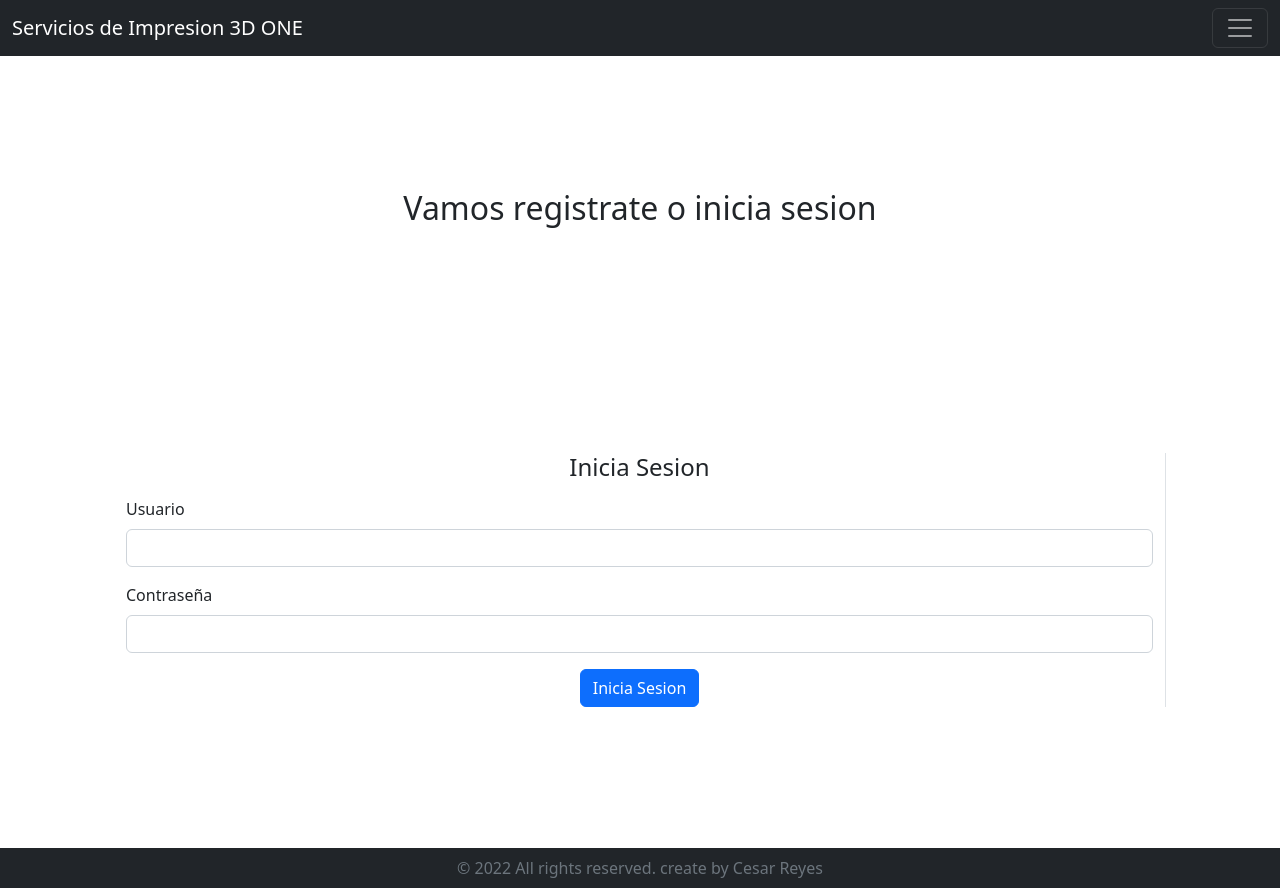
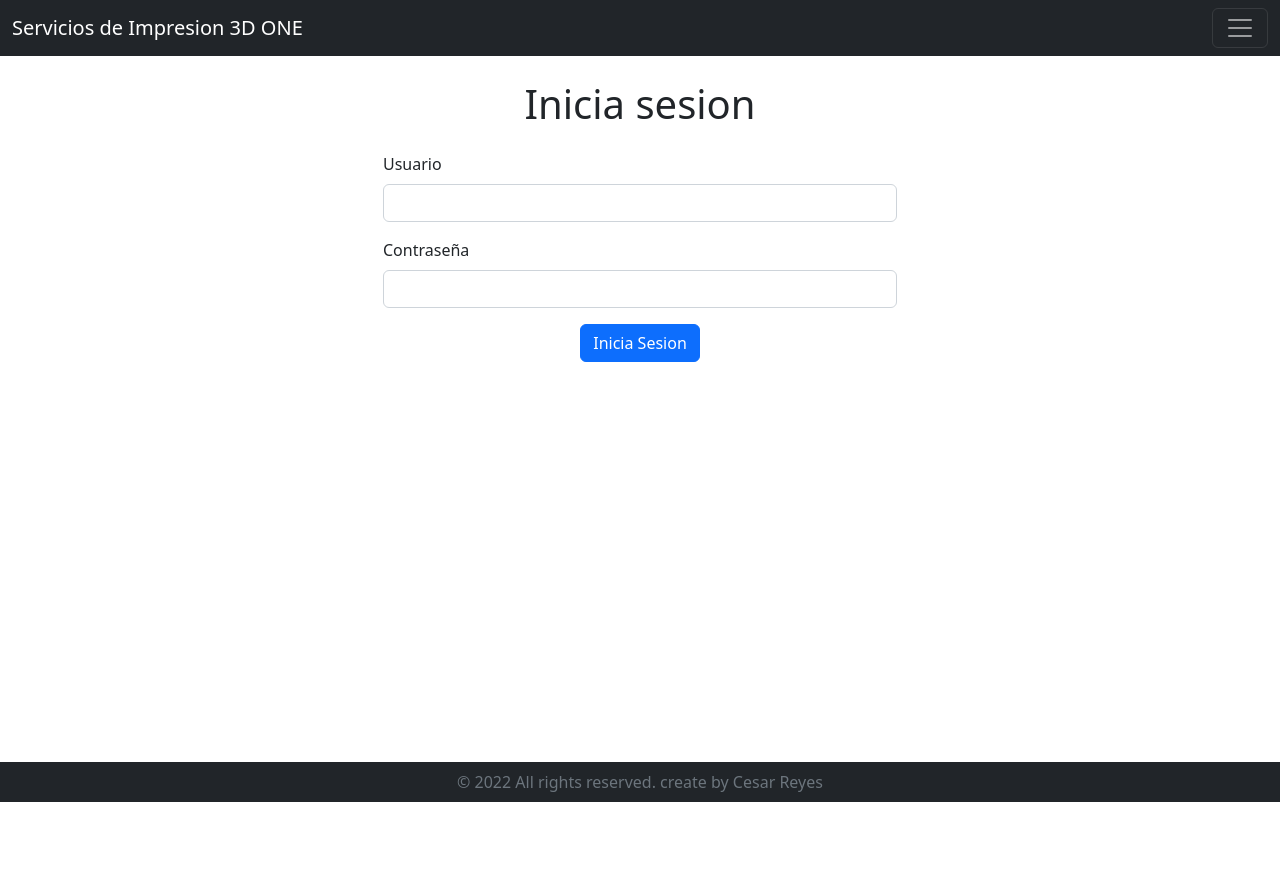
Before and after one commit to ArticislandOfficial/ecommerceV2, a React (Create React App) app: page /inicio in a window 1280 px wide. After the commit the page ends 802 px from the top, so only its background shows below. Built offline with nearby package versions, Linux system fonts and the light colour scheme.

Commit message:
CORRECIONES

```diff
--- a/src/Pages/HomePage.jsx
+++ b/src/Pages/HomePage.jsx
@@ -53,7 +53,7 @@ const HomePage = () => {
             src="https://picsum.photos/1080"
             alt="imagen1"
             Cardtitle="Producto 1"
-            text="50 USD"
+            text="50 MXN"
             href=""
             textButton="Ver Producto"
           />
@@ -63,7 +63,7 @@ const HomePage = () => {
             src="https://picsum.photos/1080"
             alt="imagen1"
             Cardtitle="Producto 2"
-            text="30 USD"
+            text="30 MXN"
             href=""
             textButton="Ver Producto"
           />
@@ -73,7 +73,7 @@ const HomePage = () => {
             src="https://picsum.photos/1080"
             alt="imagen1"
             Cardtitle="Producto 3"
-            text="50 USD"
+            text="50 MXN"
             href=""
             textButton="Ver Producto"
           />
--- a/src/Pages/RegisterPage.jsx
+++ b/src/Pages/RegisterPage.jsx
@@ -27,7 +27,7 @@ const RegisterPage = () => {
 
   return (
     <>
-      <body className="pt-5 mt-5">
+      <body className="pt-5 mt-5 anchoLargo">
         <Title titulo="Registro" />
         <section className="row">
           <article className="col">
--- a/src/Pages/RegistroInicio.jsx
+++ b/src/Pages/RegistroInicio.jsx
@@ -6,11 +6,10 @@ const RegistroInicio = () => {
   return (
     <>
       <main className="container mt-5 ">
-        <div className="row prop-paracentrar cont-posfotter-abajo pruebaform">
-          <h2 className="text-center ">Vamos registrate o inicia sesion</h2>
-          <section className="col-md-12 border-end ">
-            <h4 className="text-center">Inicia Sesion</h4>
-            <article className="">
+        <div className="row prop-paracentrar  pruebaform">
+          <h1 className="text-center "> Inicia sesion</h1>
+          <section className=" col d-flex justify-content-center align-items-center">
+            <article className="w-50">
               <FormSigIn />
             </article>
           </section>
--- a/src/components/CardsHome.jsx
+++ b/src/components/CardsHome.jsx
@@ -1,5 +1,5 @@
 import React from "react";
-import { NavLink } from "react-router-dom";
+// import { NavLink } from "react-router-dom";
 
 const CardsHome = (props) => {
   return (
@@ -12,9 +12,9 @@ const CardsHome = (props) => {
             <p className="card-text">{props.text}</p>
             <p className="card-text">{props.id}</p>
             {/* <NavLink to={props.to}> */}
-            <NavLink to='/product'>
+            {/* <NavLink to='/product'>
               <button className="btn btn-primary">ver producto</button>
-            </NavLink>
+            </NavLink> */}
           </article>
         </section>
       </div>
--- a/src/components/FormSingUp.jsx
+++ b/src/components/FormSingUp.jsx
@@ -3,7 +3,7 @@ import LabelInput from "./Labels/LabelInput";
 const FormSingUp = () => {
   return (
     <>
-      <form>
+      <form className="w-50">
         <LabelInput
           htmlFor="correo"
           label="Correo"
@@ -26,7 +26,6 @@ const FormSingUp = () => {
           ariadescribedby="passwordHelp"
         />
 
-
         <div className=" text-center">
           <button type="submit" className=" text-center  btn btn-primary">
             Submit
--- a/src/styles/styles.css
+++ b/src/styles/styles.css
@@ -26,6 +26,11 @@
 .centrarcontenido {
   display: flex;
   align-items: center;
+
+}
+.anchoLargo{
+  width: auto;
+  height: 100vh;
 }
 .margen-navBar {
   margin-bottom: 30px;
```
